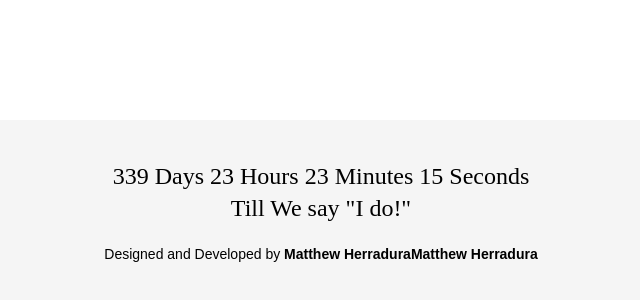
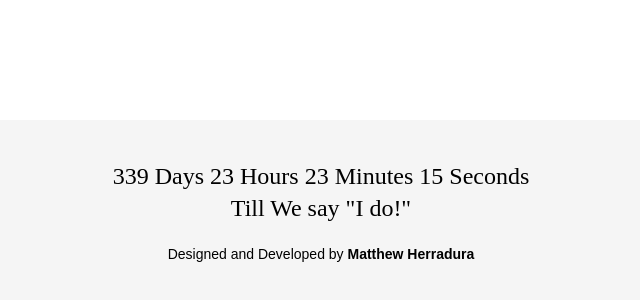
Before and after one commit to matthew-beep/wedding-v2, a Next.js app in the folder wedding-v2/: page / in a window 1280 px wide. Shown: the part 2280-2580 px from the top of the page, without its empty margins (319-959 px from the left). Built offline with nearby package versions, Linux system fonts and the light colour scheme; a web font is replaced by a local one.

Commit message:
edited footer

```diff
--- a/wedding-v2/src/app/footer.tsx
+++ b/wedding-v2/src/app/footer.tsx
@@ -45,7 +45,7 @@ const Footer: React.FC<FooterProps> = ({  }) => {
         </div>
       </section>
       <section>
-        <h5 className='text-center text-sm font-proxima'>Designed and Developed by <span className='font-semibold'><Link href="mherradura.com" target='_blank'>Matthew Herradura</Link>Matthew Herradura</span></h5>
+        <h5 className='text-center text-sm font-proxima'>Designed and Developed by <span className='font-semibold'><Link href="https://www.mherradura.com/" target='_blank'>Matthew Herradura</Link></span></h5>
       </section>
     </footer>
   );
```
